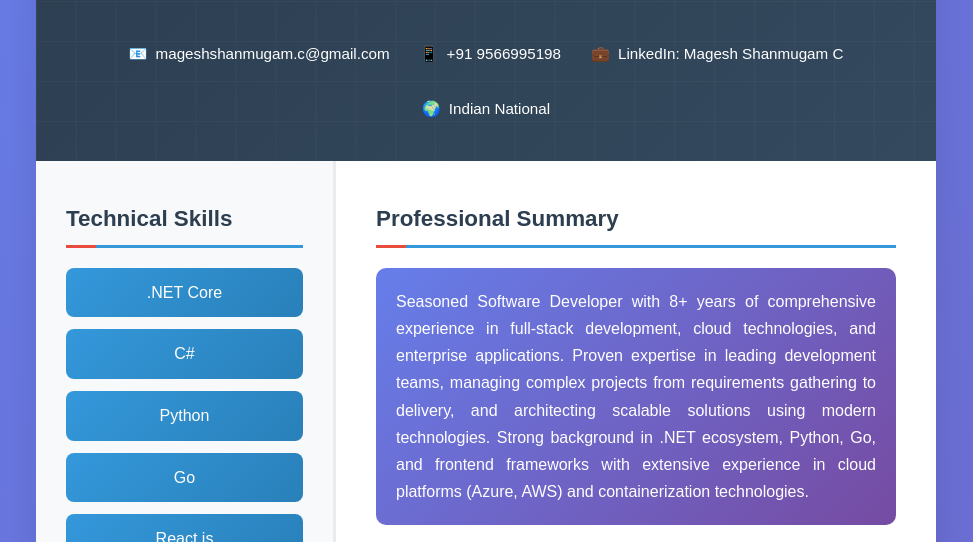
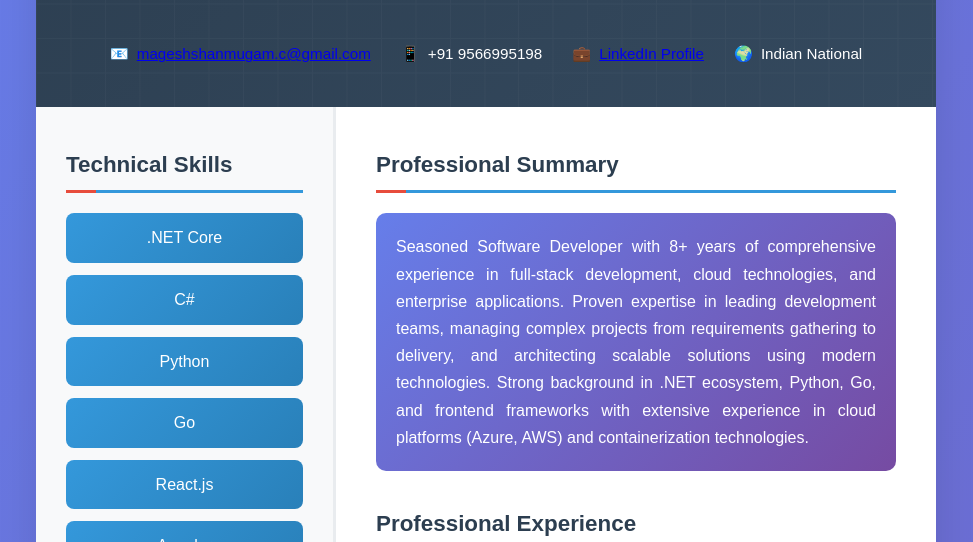
Before and after one commit to mageshshanmugamc04/mageshshanmugamc04.github.io, a website: page index.html in a window 1280 px wide. Shown: the part 258-800 px from the top of the page, without its empty margins (154-1127 px from the left). Drawn offline with Linux system fonts and the light colour scheme.

Commit message:
linkedin and email changes

```diff
--- a/index.html
+++ b/index.html
@@ -408,13 +408,13 @@
                 </div>
                 <div class="contact-info">
                     <div class="contact-item">
-                        <span>📧</span> mageshshanmugam.c@gmail.com
+                        <span>📧</span> <a href="mailto:mageshshanmugam.c@gmail.com">mageshshanmugam.c@gmail.com</a>
                     </div>
                     <div class="contact-item">
                         <span>📱</span> +91 9566995198
                     </div>
                     <div class="contact-item">
-                        <span>💼</span> LinkedIn: Magesh Shanmugam C
+                        <span>💼</span> <a href="https://www.linkedin.com/in/magesh-shanmugam-chellapandian-0a9725ba/" target="_blank" rel="noopener noreferrer">LinkedIn Profile</a>
                     </div>
                     <div class="contact-item">
                         <span>🌍</span> Indian National
```
